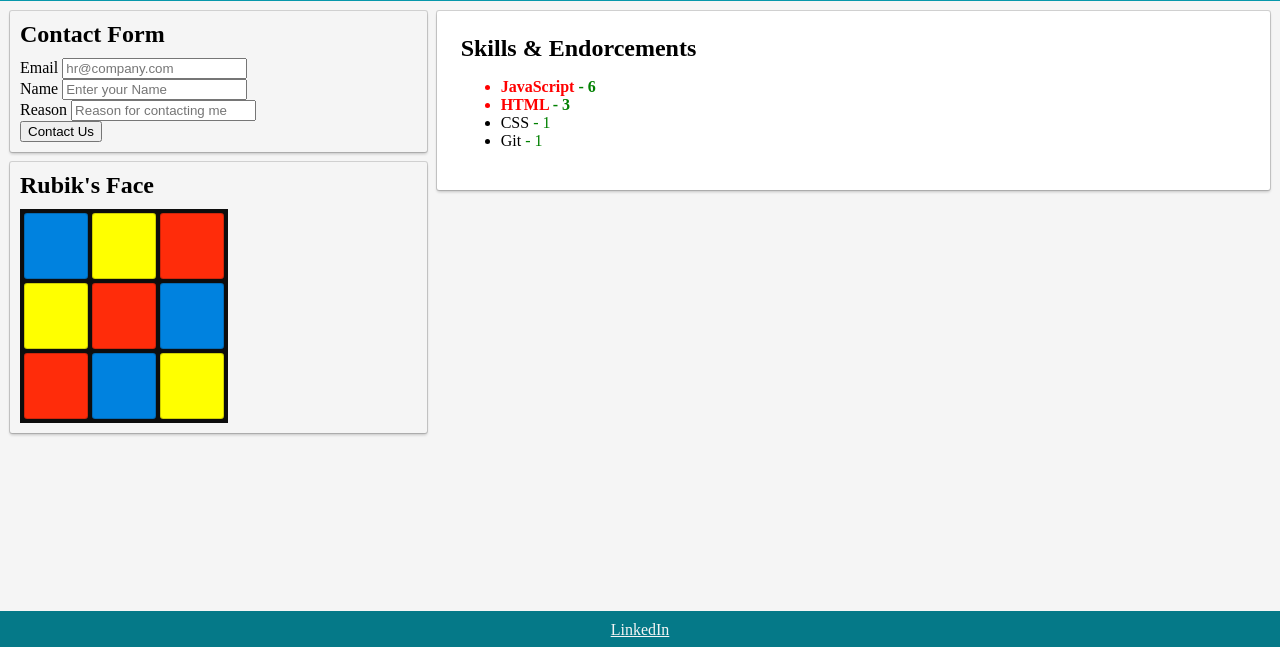
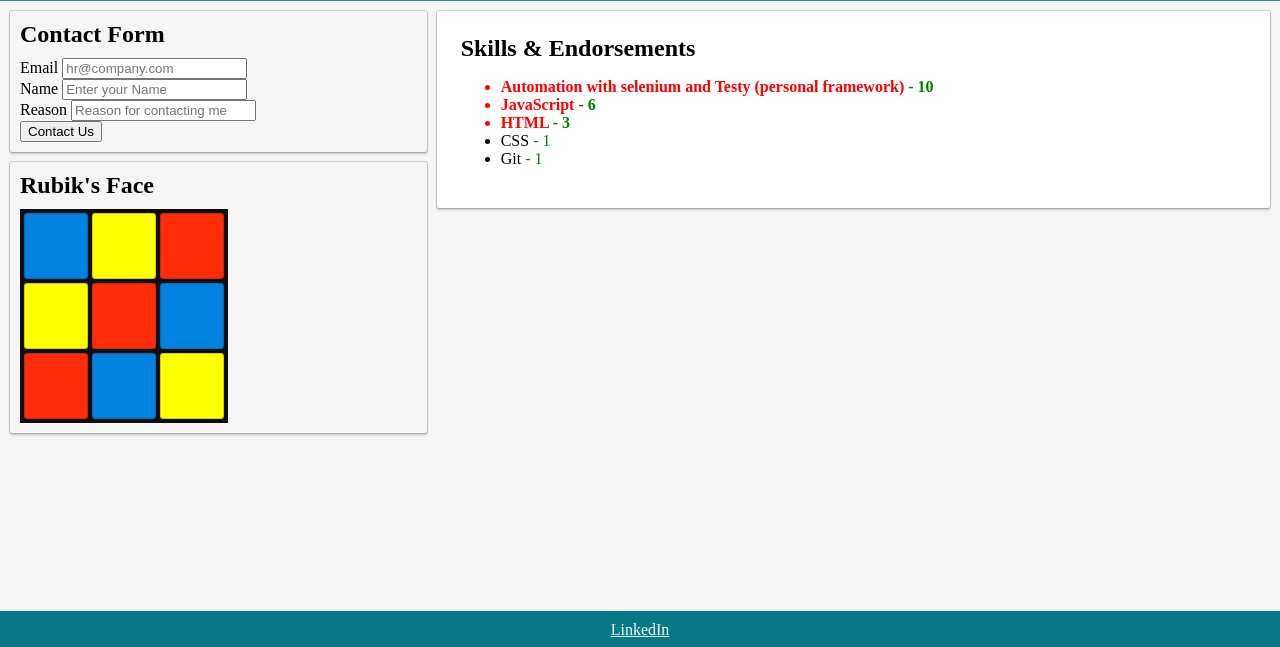
Before and after one commit to vculea/vculea.github.io, a plain HTML site: page index.html in a window 1280 px wide. Shown: the part 153-800 px from the top of the page. Drawn offline with Linux system fonts and the light colour scheme.

Commit message:
fix typos in CV and update skills list

```diff
--- a/index.html
+++ b/index.html
@@ -15,7 +15,7 @@
         </div>
         <div id="header-info">
           <h1>Culea Viorel</h1>
-          <h2 id="job-title">QA Engineer</h2>
+          <h2 id="job-title">QA Engineer </h2>
         </div>
       </div>
 
@@ -88,13 +88,13 @@
         </div>
 
         <div class="page" id="skills">
-          <h2>Skills & Endorcements</h2>
+          <h2>Skills & Endorsements</h2>
           <ul></ul>
         </div>
 
         <div class="page" id="projects">
           <h2>Projects</h2>
-          <p>This are the projects I've been working on...</p>
+          <p>These are the projects I've been working on...</p>
         </div>
 
         <div class="page" id="languages">
--- a/skills.json
+++ b/skills.json
@@ -2,5 +2,6 @@
   { "name": "HTML", "endorcements": 3, "favorite": true },
   { "name": "CSS", "endorcements": 1 },
   { "name": "JavaScript", "endorcements": 6, "favorite": true },
-  { "name": "Git", "endorcements": 1 }
+  { "name": "Git", "endorcements": 1 },
+  { "name": "Automation with selenium and Testy (personal framework)", "endorcements": 10, "favorite": true}
 ]
```
